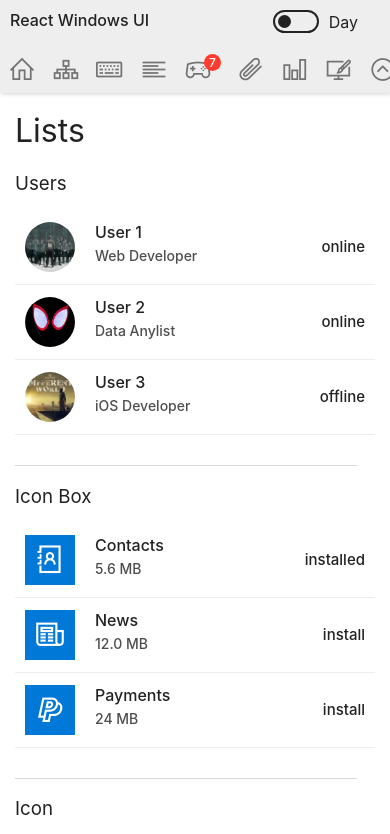
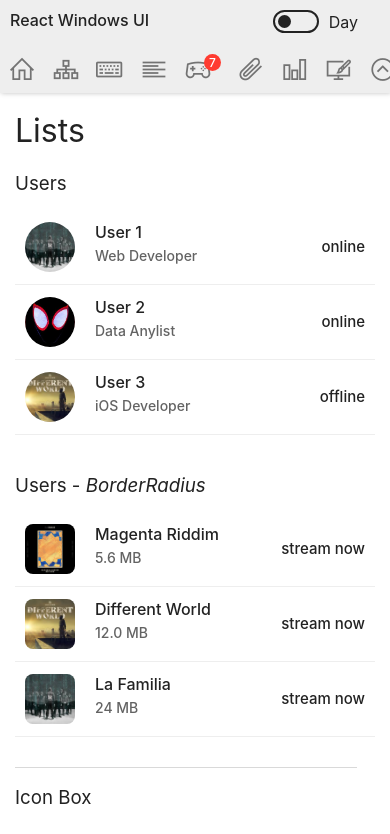
Before and after one commit to virtualvivek/react-windows-ui, a React (Create React App) app: page /react-windows-ui/lists in a window 390 px wide. Shown: the top 834 px of the page. Built offline with nearby package versions, Linux system fonts and the light colour scheme.

Commit message:
updated ui
changelog
 - fixed ListItem
 - fixed Button on mobile ui
 - added custom borderRadius to ListItem component
 - ui improvment

```diff
--- a/src/demo/routes/framework/pages/Dialogs.js
+++ b/src/demo/routes/framework/pages/Dialogs.js
@@ -2,8 +2,10 @@ import React from 'react'
 import {NavPageContainer,AvatarView,
     Dialog,Alert,Button,ListItem} from '../../../../lib'
 import AvatarImg from '../../../img/anim_avatar.jpeg'
+import Img2 from '../../../img/illustration/2.jpg'
 import Img3 from '../../../img/illustration/3.jpg'
-import Img2 from '../../../img/illustration/2.jpg'
+import Img4 from '../../../img/illustration/4.jpg'
+
 
 class Lists extends React.Component {
 
@@ -77,16 +79,19 @@ class Lists extends React.Component {
           onBackdropPress={this.toggleDialog}
           showDropShadow>
             <ListItem
-                icon={<i className="icons10-contact-book bg-accent"></i>}
-                title="Contacts"
+                img={Img4}
+                imgBorderRadius={8}
+                title="Magenta Riddim"
                 subtitle="5.6 MB"/>
             <ListItem
-                icon={<i className="icons10-news bg-accent"></i>}
-                title="News"
+                img={Img3}
+                imgBorderRadius={8}
+                title="Different World"
                 subtitle="12.0 MB"/>
             <ListItem
-                icon={<i className="icons10-paypal bg-accent"></i>}
-                title="Payments"
+                img={Img2}
+                imgBorderRadius={8}
+                title="La Familia"
                 subtitle="24 MB"/>
 
             <div style={{padding:'10px',float:'right'}}>
--- a/src/demo/routes/framework/pages/Lists.js
+++ b/src/demo/routes/framework/pages/Lists.js
@@ -3,6 +3,7 @@ import {ListItem,NavPageContainer} from '../../../../lib'
 import Img1 from '../../../img/illustration/1.jpg'
 import Img2 from '../../../img/illustration/2.jpg'
 import Img3 from '../../../img/illustration/3.jpg'
+import Img4 from '../../../img/illustration/4.jpg'
 
 const Lists = () => {
   return (
@@ -30,6 +31,34 @@ const Lists = () => {
         title="User 3"
         subtitle="iOS Developer"
         info="offline"
+      />
+
+    <br/>
+
+    <h3 className="m-b-15">Users - <i>BorderRadius</i></h3>
+      <ListItem
+        img={Img4}
+        imgBorderRadius={8}
+        imgAlt="avatar1"
+        title="Magenta Riddim"
+        subtitle="5.6 MB"
+        info="stream now"
+      />
+      <ListItem
+        img={Img3}
+        imgBorderRadius={8}
+        imgAlt="avatar2"
+        title="Different World"
+        subtitle="12.0 MB"
+        info="stream now"
+      />
+      <ListItem
+        img={Img1}
+        imgBorderRadius={8}
+        imgAlt="avatar3"
+        title="La Familia"
+        subtitle="24 MB"
+        info="stream now"
       />
 
     <br/>
--- a/src/lib/src/components/ListItem.js
+++ b/src/lib/src/components/ListItem.js
@@ -10,9 +10,12 @@ const ListItem = (props) => {
           props.borderBottom ? {borderBottom:''} : {borderBottom:'0px'}}>
           {props.icon}
           <img
-            src={props.img}
-            alt={props.imgAlt}
-            style={props.img ? { display:''} : {display : 'none'}}>
+            src={ props.img }
+            alt={ props.imgAlt }
+            style={ props.img ?
+                  { display:'', borderRadius: props.imgBorderRadius } :
+                  { display : 'none'}
+                  }>
           </img>
           <div>
             <span className="app-list-title">{props.title}</span>
--- a/src/lib/src/stylesheet/components/Button.scss
+++ b/src/lib/src/stylesheet/components/Button.scss
@@ -62,5 +62,8 @@ button,
             border-color: transparent;
             filter: none;
         }
+        &:active {
+            filter: opacity(0.6);
+        }
     }
 }
--- a/src/lib/src/stylesheet/components/ListItem.scss
+++ b/src/lib/src/stylesheet/components/ListItem.scss
@@ -36,12 +36,13 @@
         background: #777;
         font-size: 10px;
         text-align: center;
+        margin-right: 20px;
     }
     p {
         &.app-list-subtitle {
             font-size: 14px;
             line-height: 2;
-            opacity: 0.8;
+            opacity: 0.7;
             margin: 0;
             padding: 0;
         }
@@ -51,7 +52,6 @@
         }
     }
     div {
-        margin-left: 20px;
         display: inline-grid;
         align-items: center;
         height: fit-content;
```
Also changed, not shown: src/demo/routes/framework/layouts/contactsLayout.js (deleted, +0 -79 lines), src/lib/dist/react-windows-ui.css, 1 other file (tests, documents, lock files or other folders).
